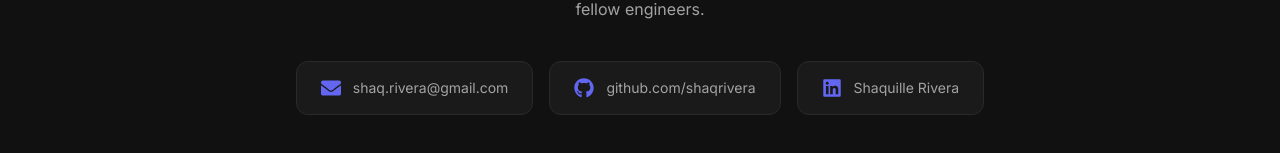
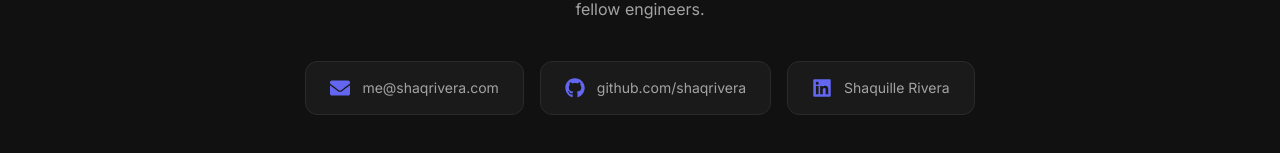
Before and after one commit to shaqrivera/shaqrivera-react-portfolio, a Next.js app: page / in a window 1280 px wide. Shown: the part 3410-3563 px from the top of the page. Built offline with nearby package versions, Linux system fonts and the light colour scheme.

Commit message:
Update email

```diff
--- a/components/Contact.tsx
+++ b/components/Contact.tsx
@@ -8,9 +8,9 @@ import Button from "./Button";
 const contactLinks = [
   {
     label: "Email",
-    href: "mailto:shaq.rivera@gmail.com",
+    href: "mailto:me@shaqrivera.com",
     icon: FaEnvelope,
-    display: "shaq.rivera@gmail.com",
+    display: "me@shaqrivera.com",
   },
   {
     label: "GitHub",
@@ -70,7 +70,7 @@ export default function Contact() {
           viewport={{ once: true, margin: "-100px" }}
           transition={{ duration: 0.5, delay: 0.2 }}
         >
-          <Button href="mailto:shaq.rivera@gmail.com">Send me an email</Button>
+          <Button href="mailto:me@shaqrivera.com">Send me an email</Button>
         </motion.div>
       </div>
     </section>
--- a/components/Footer.tsx
+++ b/components/Footer.tsx
@@ -13,7 +13,7 @@ const socialLinks = [
   },
   {
     label: "Email",
-    href: "mailto:shaq.rivera@gmail.com",
+    href: "mailto:me@shaqrivera.com",
     icon: FaEnvelope,
   },
 ];
```
